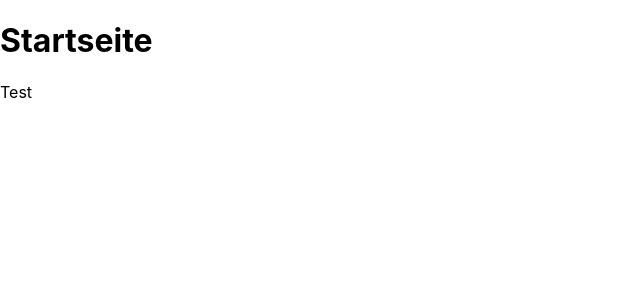
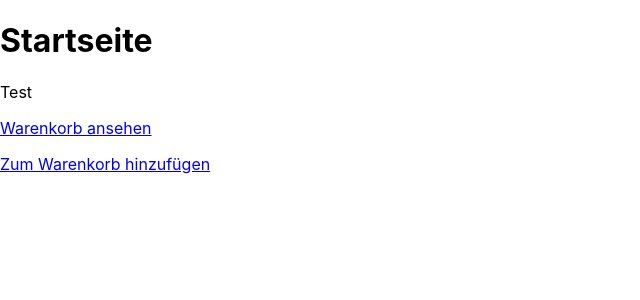
Before and after one commit to Alinabuss/Portfolio_Pruefung, a React (Create React App) app in the folder webshop/: page / in a window 1280 px wide. Shown: the top 300 px of the page, without its empty margins (0-640 px from the left). Built offline with nearby package versions, Linux system fonts and the light colour scheme.

Commit message:
NavLinks

```diff
--- a/webshop/src/App.js
+++ b/webshop/src/App.js
@@ -1,6 +1,6 @@
 import React from 'react';
 import './App.css';
-import {BrowserRouter as Router, Route} from "react-router-dom";
+import {BrowserRouter as Router, Route, NavLink} from "react-router-dom";
 
 import Bestaetigungsseite from './Seiten/Bestaetigungsseite/Bestaetigungsseite';
 import Formularseite from './Seiten/Formularseite/Formularseite'
--- a/webshop/src/Seiten/Bestaetigungsseite/Bestaetigungsseite.js
+++ b/webshop/src/Seiten/Bestaetigungsseite/Bestaetigungsseite.js
@@ -1,6 +1,6 @@
 import React from 'react';
 import './Bestaetigungsseite.css';
-import {BrowserRouter as Router, Route} from "react-router-dom";
+import {BrowserRouter as Router, Route, NavLink} from "react-router-dom";
 
 class Bestaetigungsseite extends React.Component {
     render() {
@@ -8,6 +8,7 @@ class Bestaetigungsseite extends React.Component {
             <div className="Bestaetigungsseite">
                 <h1>Bestaetigungsseite</h1>
                 <p>Test</p>
+                <p><NavLink to="/">Zur Startseite zurückkehren</NavLink></p>
             </div>
           );
     }
--- a/webshop/src/Seiten/Formularseite/Formularseite.js
+++ b/webshop/src/Seiten/Formularseite/Formularseite.js
@@ -1,6 +1,6 @@
 import React from 'react';
 import './Formularseite.css';
-import {BrowserRouter as Router, Route} from "react-router-dom";
+import {BrowserRouter as Router, Route, NavLink} from "react-router-dom";
 
 class Formularseite extends React.Component {
   render() {
@@ -8,6 +8,8 @@ class Formularseite extends React.Component {
         <div className="Formularseite">
             <h1>Formularseite</h1>
             <p>Test</p>
+            <p><NavLink to="/Bestaetigungsseite">Jetzt kaufen</NavLink></p>
+            <p><NavLink to="/Warenkorbseite">Abbrechen</NavLink></p>
         </div>
       );
   }
--- a/webshop/src/Seiten/Startseite/Startseite.js
+++ b/webshop/src/Seiten/Startseite/Startseite.js
@@ -1,6 +1,6 @@
 import React from 'react';
 import './Startseite.css';
-import {BrowserRouter as Router, Route} from "react-router-dom";
+import {BrowserRouter as Router, Route, NavLink} from "react-router-dom";
 
 class Startseite extends React.Component {
     render() {
@@ -8,6 +8,8 @@ class Startseite extends React.Component {
           <div className="Startseite">
               <h1>Startseite</h1>
               <p>Test</p>
+              <p><NavLink to="/Warenkorbseite">Warenkorb ansehen</NavLink></p>
+              <p><NavLink to="/Warenkorbseite">Zum Warenkorb hinzufügen</NavLink></p>
           </div>
         );
     }
--- a/webshop/src/Seiten/Warenkorbseite/Warenkorbseite.js
+++ b/webshop/src/Seiten/Warenkorbseite/Warenkorbseite.js
@@ -1,6 +1,6 @@
 import React from 'react';
 import './Warenkorbseite.css';
-import {BrowserRouter as Router, Route} from "react-router-dom";
+import {BrowserRouter as Router, Route, NavLink} from "react-router-dom";
 
 class Warenkorbseite extends React.Component {
     render() {
@@ -8,6 +8,9 @@ class Warenkorbseite extends React.Component {
             <div className="Warenkorbseite">
                 <h1>Warenkorbseite</h1>
                 <p>Test</p>
+                <p><NavLink to="/">Weiter shoppen</NavLink></p>
+                <p><NavLink to="/Formularseite">Jetzt bezahlen</NavLink></p>
+
             </div>
           );
     }
```
